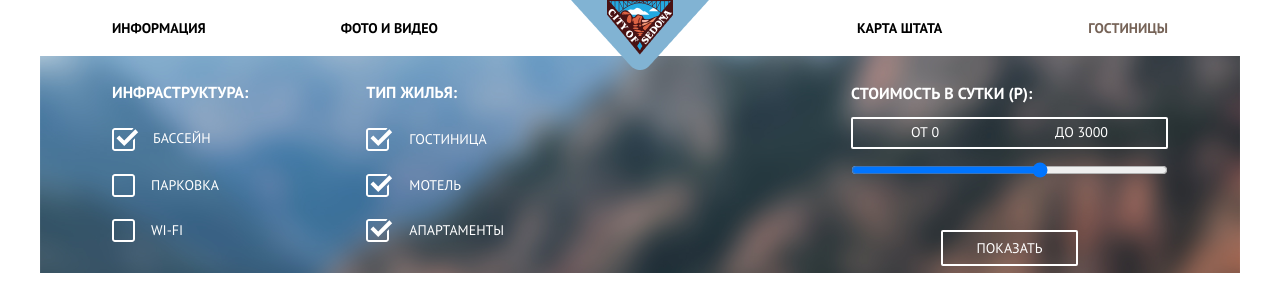
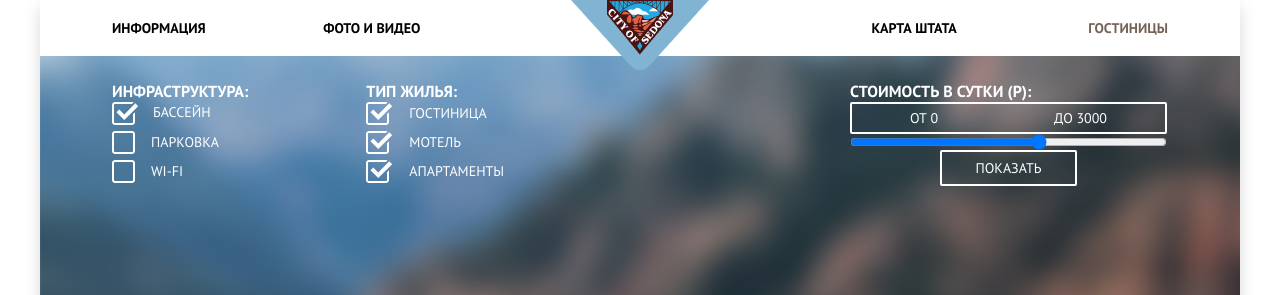
Before and after one commit to Helena322/201570-sedona-29, a plain HTML site: page hotels.html in a window 1280 px wide. Shown: the top 295 px of the page. Drawn offline with Linux system fonts and the light colour scheme.

Commit message:
Исправлены замечания по декоративным элементам на главной странице

```diff
--- a/css/style.css
+++ b/css/style.css
@@ -45,6 +45,7 @@ body {
 	background-color: var(--basic-white);
 	background-position: top center;
 	background-repeat: no-repeat;
+	box-shadow: 0 7px 15px 0 rgba(0, 1, 1, 0.15);
 }
 
 .page-body {
@@ -93,9 +94,9 @@ img {
 .main-navigation {
 	display: flex;
 	box-sizing: border-box;
-	/*display: grid;
-	grid-template-columns: auto 1fr auto;*/
 	padding: 0;
+	padding-left: 72px;
+	padding-right: 72px;
 	font-size: 14px;
 	line-height: 26px;
 }
@@ -108,25 +109,6 @@ img {
 	padding: 0;
 	padding-top: 15px;
 	padding-bottom: 15px;
-}
-
-.site-navigation li:first-child {
-	margin-left: 72px;
-	margin-right: 0;
-}
-
-.site-navigation li:nth-child(2) {
-	margin-left: 135px;
-	margin-right: auto;
-}
-
-.site-navigation li:nth-child(3) {
-	margin-right: 146px;
-}
-
-
-.site-navigation li:last-child {
-	margin-right: 72px;
 }
 
 .site-navigation a {
@@ -147,8 +129,7 @@ img {
 }
 
 .logo img {
-	display: grid;
-	justify-self: center;
+	display: block;
 	margin: 0 auto;
 }
 
@@ -163,6 +144,9 @@ img {
 }
 
 .welcome {
+	display: block;
+	height: 352px;
+	width: 458px;
 	position: relative;
 	margin-left: auto;
 	margin-right: auto;
@@ -170,7 +154,6 @@ img {
 	left: 0;
 	right: 0;
 }
-
 
 .feature-item-social,
 .footer-copyright p {
@@ -182,20 +165,34 @@ img {
 }
 
 .site-navigation-item {
-	/*display: flex;
-	align-items: center;*/
+	display: flex;
+	align-items: center;
 	margin: 0;
 	padding: 0;
+}
+
+.site-navigation-item:first-child {
+	width: 20%;
+}
+
+.site-navigation-item:nth-child(2) {
+	width: 30%;
+}
+
+.site-navigation-item:nth-child(3) {
+	width: 30%;
+	justify-content: flex-end;
+}
+
+.site-navigation-item:last-child {
+	width: 20%;
+	justify-content: flex-end;
 }
 
 .site-navigation-item a {
 	display: block;
 	margin: 0;
 	padding: 0;
-}
-
-.site-navigation-item a:nth-child(2) {
-	padding-left: 100px;
 }
 
 nav img {
@@ -232,7 +229,14 @@ nav img {
 }
 
 .filter {
+	margin: 0;
+	padding: 0;
+	padding-top: 25px;
+	padding-left: 72px;
+	padding-right: 73px;
 	background-image: url("../img/background.png");
+	background-size: cover;
+	background-repeat: no-repeat;
 	z-index: 0;
 }
 
@@ -584,6 +588,8 @@ nav img {
 	margin: 0;
 	padding: 0;
 	padding-top: 48px;
+	padding-left: 20px;
+	padding-right: 20px;
 }
 
 .caption-post h3 {
@@ -664,6 +670,7 @@ nav img {
 	line-height: 26px;
 	text-transform: uppercase;
 	background-color: var(--basic-dark-brown);
+	color: var(--basic-white);
 }
 
 .search-heading-button:hover {
@@ -742,7 +749,9 @@ nav img {
 	align-items: center;
 	margin: 0;
 	padding: 0;
-	padding-left: 20px;
+}
+
+.appointment-form-first p {
 	margin-bottom: 28px;
 }
 
@@ -897,9 +906,10 @@ input[type="number"]:focus {
 .arrival-input-button,
 .leaving-input-button {
 	display: block;
-	position: relative;
-	right: 30px;
-	top: 3px;
+	position: absolute;
+	margin-left: 427px;
+	margin-top: 5px;
+	z-index: 100;
 }
 
 .arrival-input-button:hover path,
@@ -1066,24 +1076,15 @@ input[type="number"]:focus {
 
 /*filter-selection*/
 
-/*.container {
-	display: flex;
-	flex-direction: column;
-	width: 1200px;
-	height: auto;
-	margin: 0;
-	padding: 0;
-	padding-left: 50px;
-	padding-right: 50px;
-}*/
+.container {
+	max-width: 1200px;
+}
 
 .filter-container {
 	display: flex;
 	box-sizing: border-box;
 	max-width: 1200px;
 	padding: 0;
-	padding-left: 72px;
-	padding-right: 72px;
 }
 
 .filter-box {
@@ -1104,18 +1105,9 @@ input[type="number"]:focus {
 	/*display: grid;
 	grid-template-columns: 1fr 1fr 3fr;
 	justify-items: center;
-	background-color: var(--basic-dark-gray);*/
-}
+	background-color: var(--basic-dark-gray);
+}*/
 
-.filter-form {
-	display: flex;
-	min-height: 217px;
-	width: 1200px;
-	box-sizing: border-box;
-	/*display: grid;
-	grid-template-columns: 1fr 1fr 3fr;
-	justify-items: center;
-	background-color: var(--basic-dark-gray);*/
 }
 
 .filter-form h2 {
@@ -1123,8 +1115,6 @@ input[type="number"]:focus {
 	font-size: 16px;
 	line-height: 21px;
 	margin: 0;
-	padding-top: 26px;
-	padding-bottom: 20px;
 }
 
 .filter-selection p,
@@ -1158,20 +1148,15 @@ input[type="number"]:focus {
 .filter-selection {
 	display: flex;
 	flex-direction: column;
-	flex-grow: 1;
-	justify-content: space-between;
 	list-style: none;
 	color: var(--basic-white);
 	margin: 0;
 	padding: 0;
-	padding-top: 5px;
-	padding-bottom: 25px;
 }
 
 .filter-selection-show {
 	display: flex;
 	flex-direction: column;
-	justify-content: space-around;
 	padding: 0;
 	margin: 0;
 	flex-grow: 0;
@@ -1198,8 +1183,8 @@ input[type="number"]:focus {
 }
 
 .filter-selection-show h2 {
+	margin: 0;
 	padding: 0;
-	padding-top: 20px;
 }
 
 .filter-selection-show p {
--- a/hotels.html
+++ b/hotels.html
@@ -64,7 +64,7 @@
             <div class="selection">
               <p>от 0</p><p>до 3000</p>
             </div>
-            <input type="range" min="500" max="3000" step="500"><br>
+            <input type="range" min="500" max="3000" step="500">
             <button class="filter-show" type="button">показать</button>
          </div>
         </form>
```
